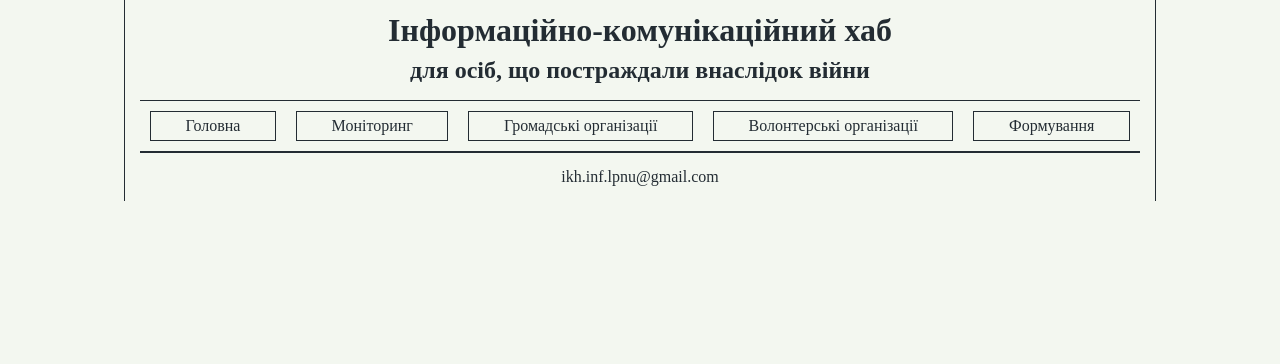
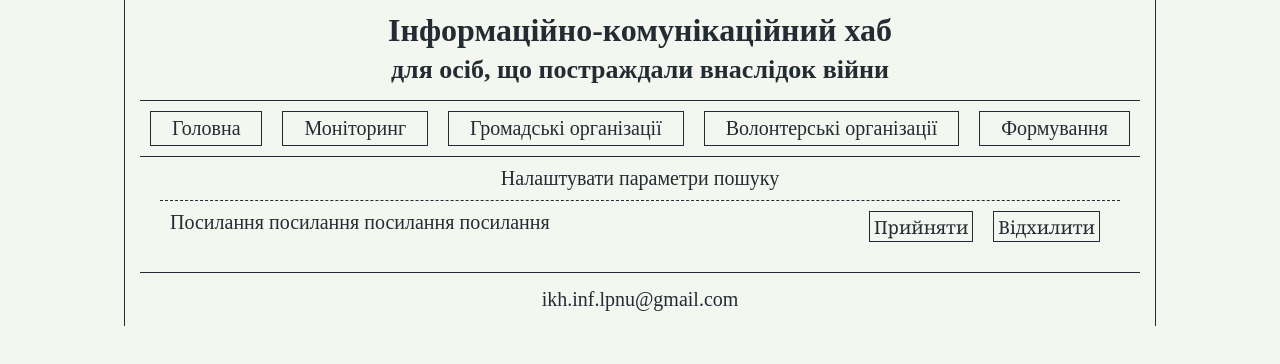
Before and after one commit to sofiiahutsaliuk/ikh, a plain HTML site: page monitor.html in a window 1280 px wide. Drawn offline with Linux system fonts and the light colour scheme.

Commit message:
monitor done

```diff
--- a/monitor.html
+++ b/monitor.html
@@ -25,7 +25,23 @@
         </div>
 
         <div class="content">
+            <!--<img src="setting.png" class="icon_setting" />-->
 
+            <div class="setting_container">
+                <a href="" class="monitor_setting">Налаштувати параметри пошуку</a>
+            </div>
+
+            <ul class="monitor_news">
+                <li>
+                    <form>
+                        <div class="link_container">
+                            <a href="" target="_blank">Посилання посилання посилання посилання</a>
+                        </div>
+                        <input type="button" class="news_accept" value="Прийняти" />
+                        <input type="button" class="news_deny" value="Відхилити" />
+                    </form>
+                </li>
+            </ul>
         </div>
 
         <footer>
--- a/style.css
+++ b/style.css
@@ -1,6 +1,7 @@
 *{
     color: #232c33;
     text-decoration: none;
+    font-size: 20px;
 }
 
 body{
@@ -31,12 +32,14 @@ h1{
     line-height: 60px;
     text-align: center;
     margin-bottom: 0;
+    font-size: 32px;
 }
 
 h2{
     text-align: center;
     margin-top:0;
     line-height: 20px;
+    font-size: 26px;
 }
 
 /* #endregion */
@@ -97,6 +100,10 @@ footer a:hover, footer a:active{
     padding: 0 20px;
 }
 
+.main_news li h3{
+    font-size: 22px;
+}
+
 .main_news li{
     border-bottom: 1px #232c33 dashed;
     padding:10px;
@@ -107,3 +114,67 @@ footer a:hover, footer a:active{
 }
 
 /* #endregion */
+
+/* #region monitor*/
+
+/*.icon_setting{
+    height:30px;
+    width:30px;
+    position: relative;
+    left:950px;
+    margin:10px;
+}*/
+
+.monitor_news{
+    list-style-type: none;
+    margin-top: 0;
+    padding: 0 20px;
+}
+
+.monitor_news li{
+    border-top: 1px #232c33 dashed;
+    padding:10px;
+}
+
+.monitor_setting {
+    text-align: center;
+    margin:10px;
+}
+
+.setting_container{
+    display: flex;
+    justify-content: center;
+}
+
+.monitor_news form{
+    display: flex;
+    flex-direction: row;
+}
+
+.monitor_news input{
+    height:25px;
+    font-size: 18px;
+    text-decoration: none;
+    font-weight: normal;
+    padding:2px 4px;
+    line-height: 18px;
+    box-sizing: content-box;
+    margin:0 10px;
+    border:1px solid #232c33;
+    background-color: #f3f7f0;
+    font-family:Georgia, 'Times New Roman', Times, serif;
+
+}
+
+.monitor_news input:active{
+    color: #f3f7f0;
+    background-color: #232c33;
+    border:1px solid #232c33;
+}
+
+.link_container{
+    width:700px;
+}
+
+
+/* #endregion */
```
Also changed, not shown: setting.png (added).
